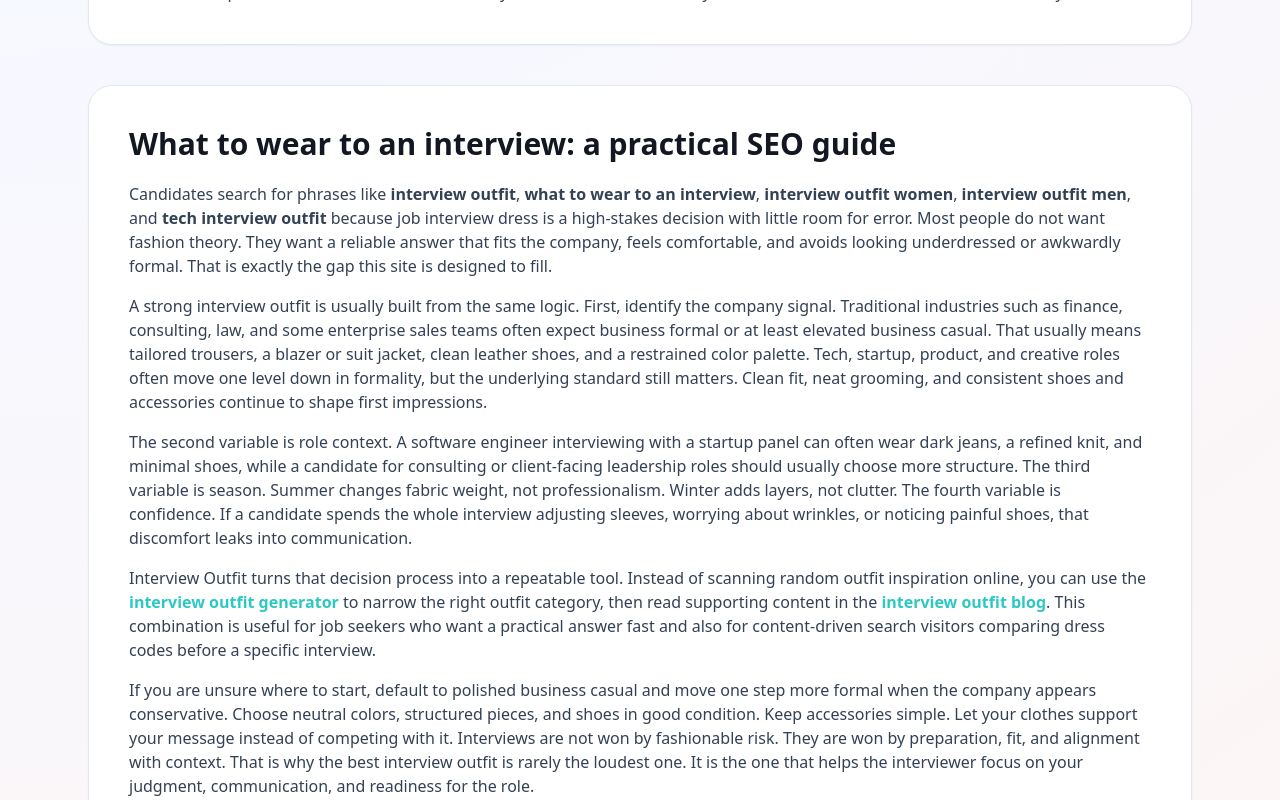
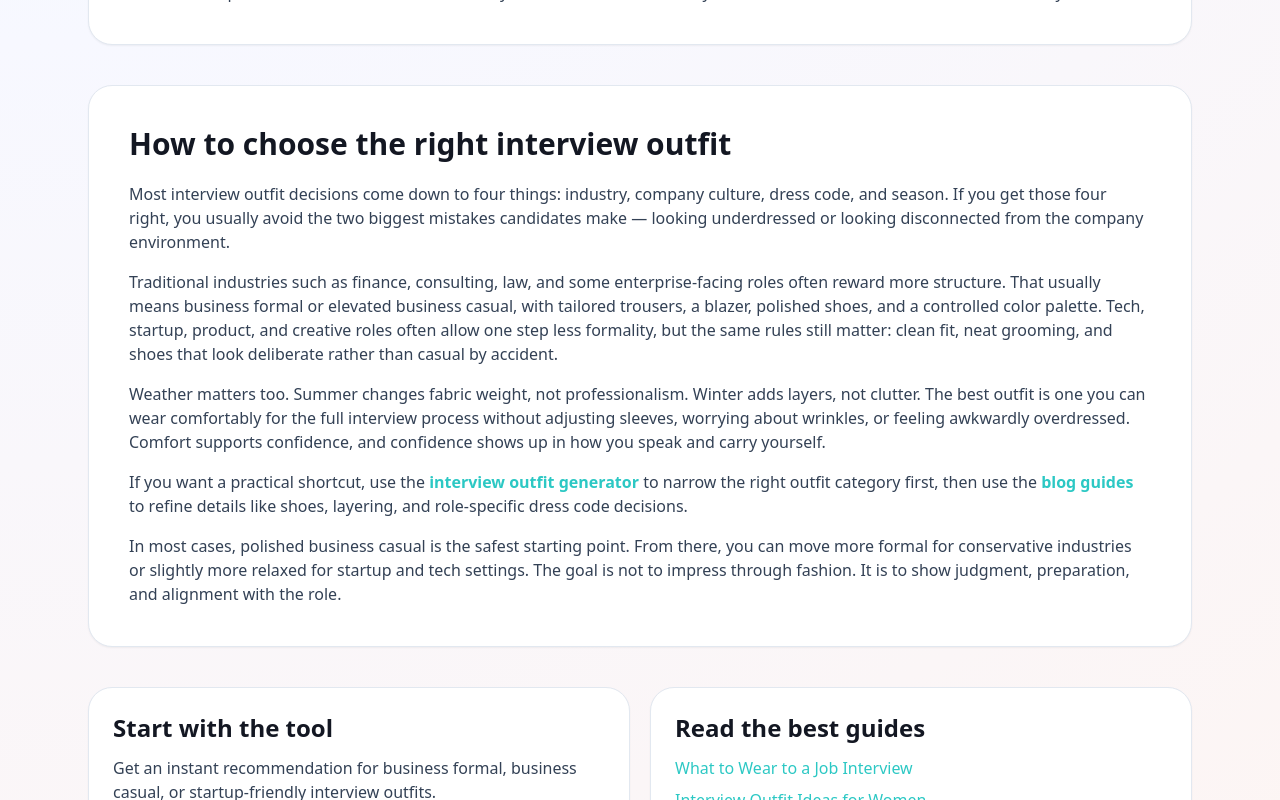
Before and after one commit to AOKA666/InterviewOutfit, a Next.js app: page / in a window 1280 px wide. Shown: the part 1180-1980 px from the top of the page. Built offline with nearby package versions, Linux system fonts and the light colour scheme.

Commit message:
Polish homepage copy and strengthen core blog linking

```diff
--- a/app/page.tsx
+++ b/app/page.tsx
@@ -181,22 +181,22 @@ export default function HomePage() {
       </section>
 
       <section className="rounded-3xl border border-slate-200 bg-white p-8 shadow-sm md:p-10">
-        <h2 className="text-3xl font-semibold text-ink">What to wear to an interview: a practical SEO guide</h2>
+        <h2 className="text-3xl font-semibold text-ink">How to choose the right interview outfit</h2>
         <div className="mt-5 space-y-4 text-slate-700">
           <p>
-            Candidates search for phrases like <strong>interview outfit</strong>, <strong>what to wear to an interview</strong>, <strong>interview outfit women</strong>, <strong>interview outfit men</strong>, and <strong>tech interview outfit</strong> because job interview dress is a high-stakes decision with little room for error. Most people do not want fashion theory. They want a reliable answer that fits the company, feels comfortable, and avoids looking underdressed or awkwardly formal. That is exactly the gap this site is designed to fill.
+            Most interview outfit decisions come down to four things: industry, company culture, dress code, and season. If you get those four right, you usually avoid the two biggest mistakes candidates make — looking underdressed or looking disconnected from the company environment.
           </p>
           <p>
-            A strong interview outfit is usually built from the same logic. First, identify the company signal. Traditional industries such as finance, consulting, law, and some enterprise sales teams often expect business formal or at least elevated business casual. That usually means tailored trousers, a blazer or suit jacket, clean leather shoes, and a restrained color palette. Tech, startup, product, and creative roles often move one level down in formality, but the underlying standard still matters. Clean fit, neat grooming, and consistent shoes and accessories continue to shape first impressions.
+            Traditional industries such as finance, consulting, law, and some enterprise-facing roles often reward more structure. That usually means business formal or elevated business casual, with tailored trousers, a blazer, polished shoes, and a controlled color palette. Tech, startup, product, and creative roles often allow one step less formality, but the same rules still matter: clean fit, neat grooming, and shoes that look deliberate rather than casual by accident.
           </p>
           <p>
-            The second variable is role context. A software engineer interviewing with a startup panel can often wear dark jeans, a refined knit, and minimal shoes, while a candidate for consulting or client-facing leadership roles should usually choose more structure. The third variable is season. Summer changes fabric weight, not professionalism. Winter adds layers, not clutter. The fourth variable is confidence. If a candidate spends the whole interview adjusting sleeves, worrying about wrinkles, or noticing painful shoes, that discomfort leaks into communication.
+            Weather matters too. Summer changes fabric weight, not professionalism. Winter adds layers, not clutter. The best outfit is one you can wear comfortably for the full interview process without adjusting sleeves, worrying about wrinkles, or feeling awkwardly overdressed. Comfort supports confidence, and confidence shows up in how you speak and carry yourself.
           </p>
           <p>
-            Interview Outfit turns that decision process into a repeatable tool. Instead of scanning random outfit inspiration online, you can use the <Link href="/interview-outfit-generator" className="font-semibold text-cyan underline-offset-4 hover:underline">interview outfit generator</Link> to narrow the right outfit category, then read supporting content in the <Link href="/blog" className="font-semibold text-cyan underline-offset-4 hover:underline">interview outfit blog</Link>. This combination is useful for job seekers who want a practical answer fast and also for content-driven search visitors comparing dress codes before a specific interview.
+            If you want a practical shortcut, use the <Link href="/interview-outfit-generator" className="font-semibold text-cyan underline-offset-4 hover:underline">interview outfit generator</Link> to narrow the right outfit category first, then use the <Link href="/blog" className="font-semibold text-cyan underline-offset-4 hover:underline">blog guides</Link> to refine details like shoes, layering, and role-specific dress code decisions.
           </p>
           <p>
-            If you are unsure where to start, default to polished business casual and move one step more formal when the company appears conservative. Choose neutral colors, structured pieces, and shoes in good condition. Keep accessories simple. Let your clothes support your message instead of competing with it. Interviews are not won by fashionable risk. They are won by preparation, fit, and alignment with context. That is why the best interview outfit is rarely the loudest one. It is the one that helps the interviewer focus on your judgment, communication, and readiness for the role.
+            In most cases, polished business casual is the safest starting point. From there, you can move more formal for conservative industries or slightly more relaxed for startup and tech settings. The goal is not to impress through fashion. It is to show judgment, preparation, and alignment with the role.
           </p>
         </div>
       </section>
```
